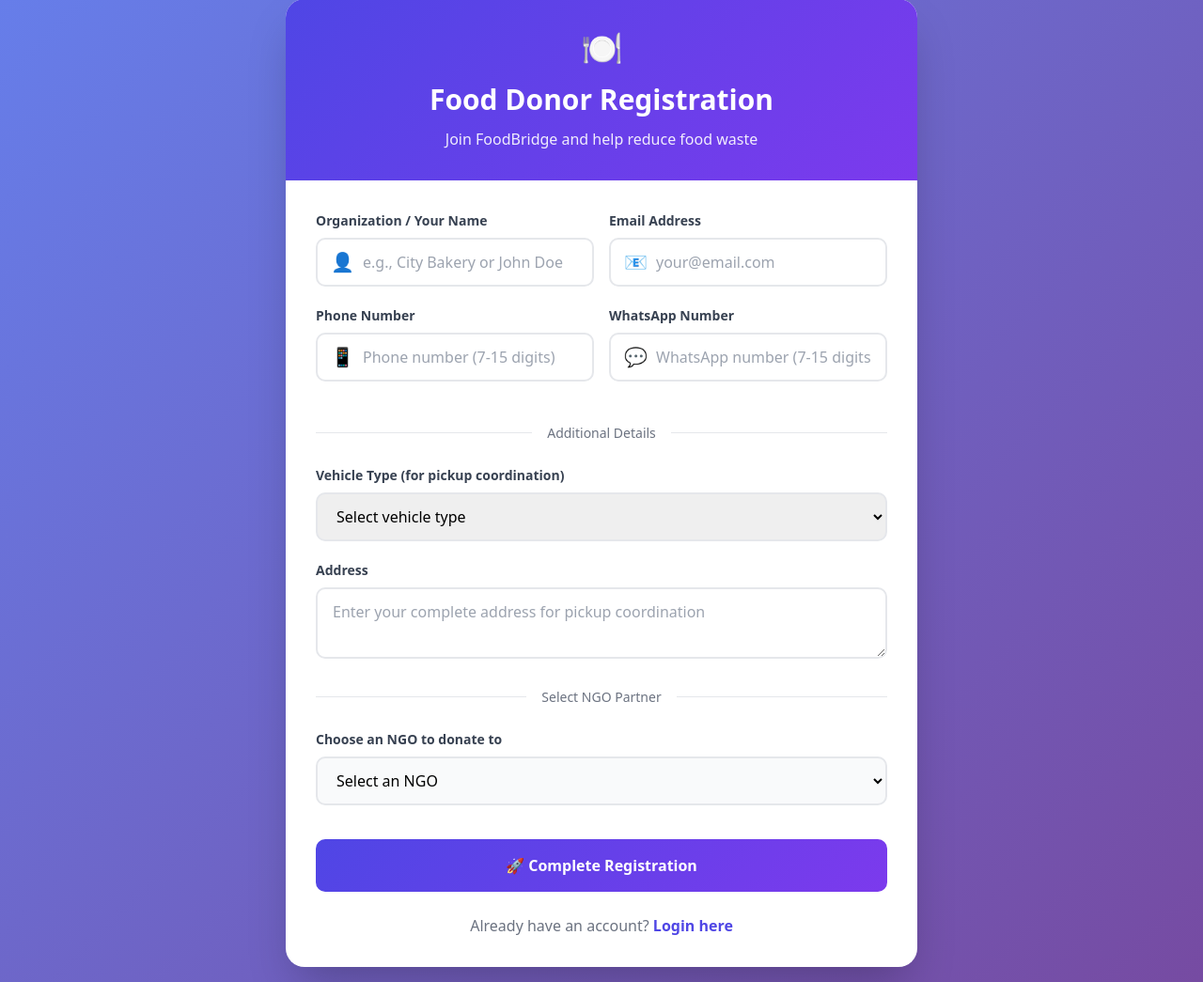
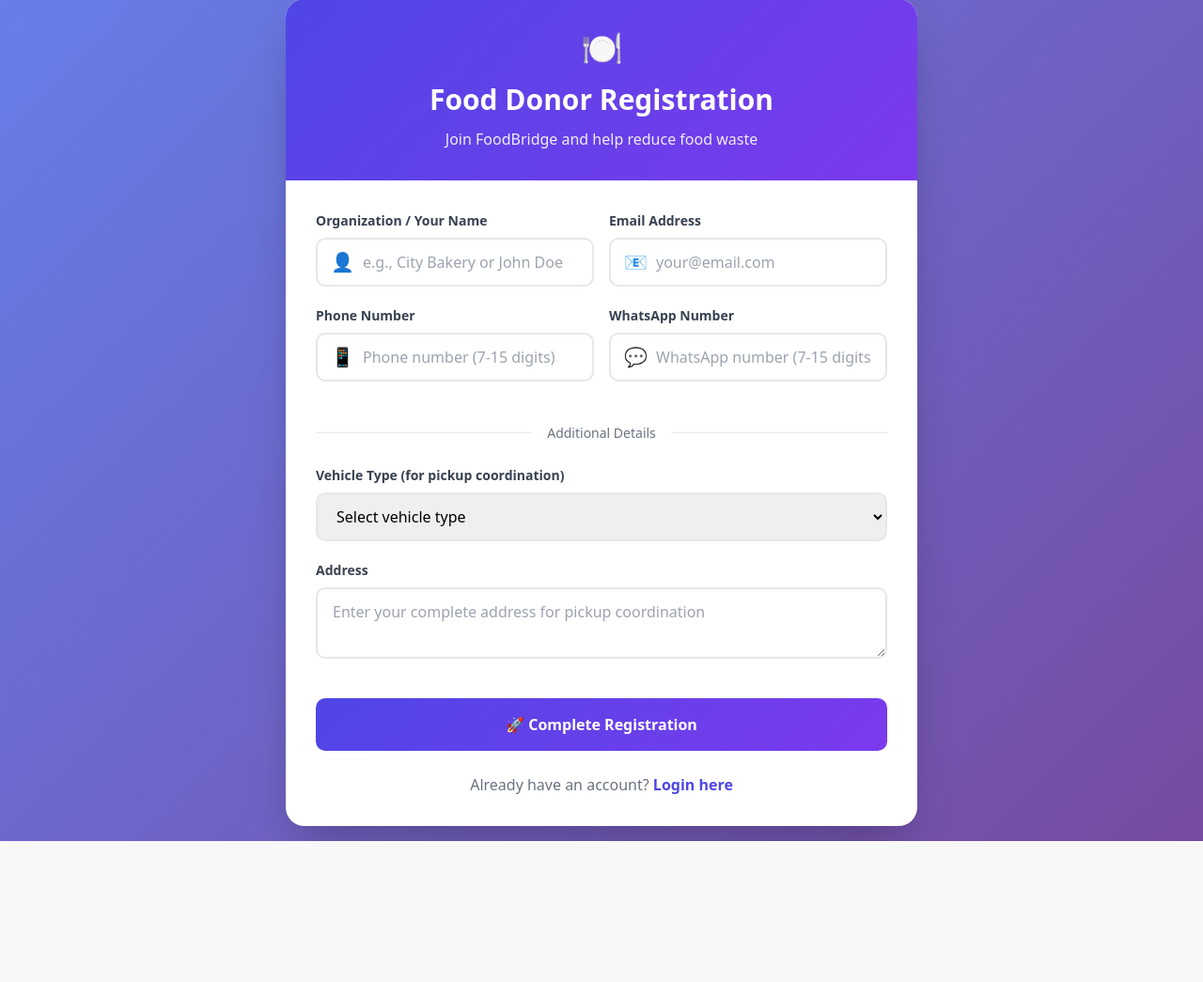
Before and after one commit to Kaushikkrushnan/FoodBridge, a Flask app: page /food_donor_register in a window 1280 px wide. Shown: the part 17-1062 px from the top of the page at 94% size. After the commit the page ends 912 px from the top, so only its background shows below. Run offline with Flask 3, Linux system fonts and the light colour scheme; data comes from the database, SQL or seed files in the repository; both versions use the stored data as it was after the commit.

Commit message:
my fifth commit

```diff
--- a/Templates/food_donor_registration.html
+++ b/Templates/food_donor_registration.html
@@ -254,20 +254,6 @@
                         placeholder="Enter your complete address for pickup coordination"></textarea>
                 </div>
 
-                <div class="section-divider">
-                    <span>Select NGO Partner</span>
-                </div>
-
-                <div class="input-group">
-                    <label for="selected_ngos">Choose an NGO to donate to</label>
-                    <select name="selected_ngos" id="selected_ngos" required class="ngo-select">
-                        <option value="">Select an NGO</option>
-                        {% for ngo in ngos %}
-                            <option value="{{ ngo.id }}">{{ ngo.name }}</option>
-                        {% endfor %}
-                    </select>
-                </div>
-
                 <button type="submit" class="btn-submit">
                     🚀 Complete Registration
                 </button>
```
Also changed, not shown: database/auth.db.
